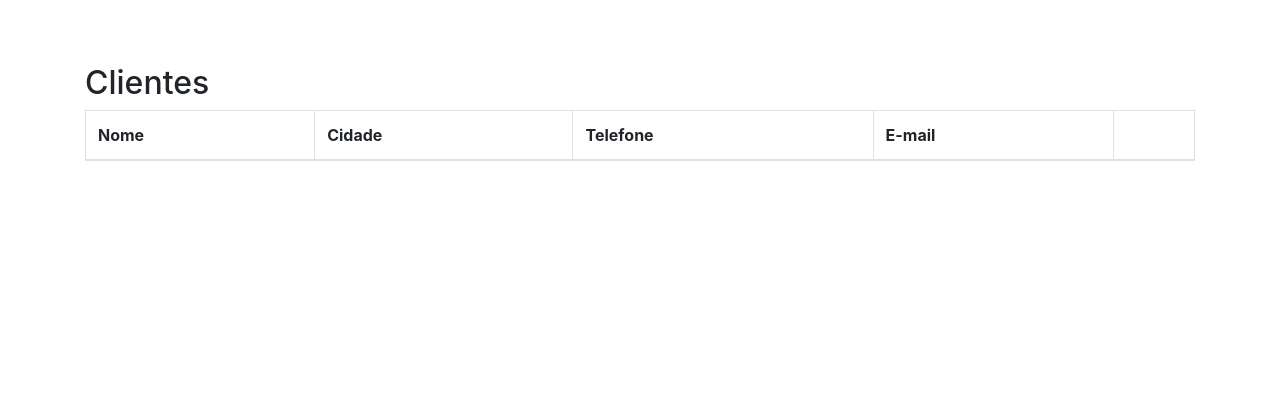
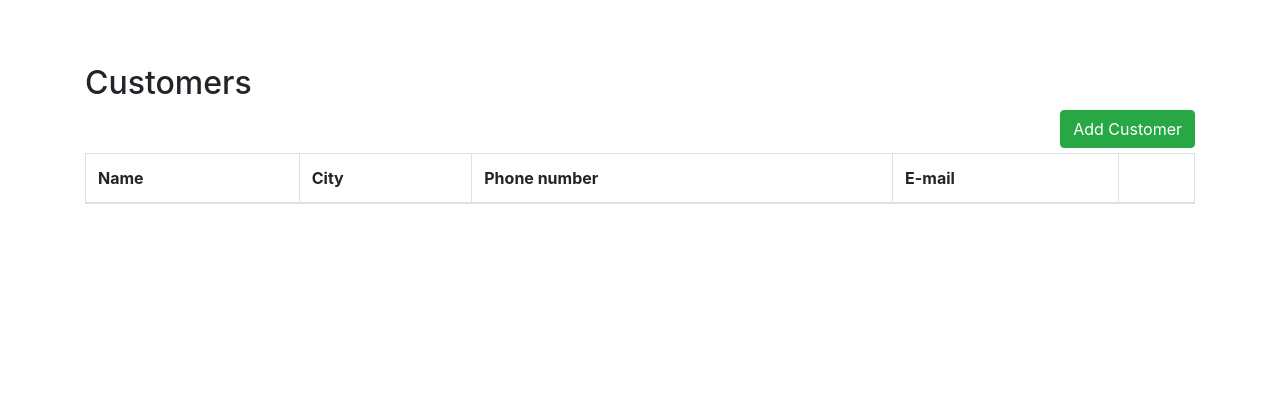
Before and after one commit to mrlucasrib/CustomerAdministration, a Django app: page /customer/list/ in a window 1280 px wide. Shown: the part 56-459 px from the top of the page. Run offline with Django 3.2, Linux system fonts and the light colour scheme; data that the repository does not hold is empty.

Commit message:
🚧  Fix

```diff
--- a/core/templates/model-page.html
+++ b/core/templates/model-page.html
@@ -1,12 +1,11 @@
 <!doctype html>
-<html lang="pt-br">
+<html lang="en">
 
 <head>
     <meta charset="utf-8">
     <meta name="viewport" content="width=device-width, initial-scale=1, shrink-to-fit=no">
     <link rel="stylesheet" href="https://cdn.jsdelivr.net/npm/bootstrap@4.5.3/dist/css/bootstrap.min.css"
         integrity="sha384-TX8t27EcRE3e/ihU7zmQxVncDAy5uIKz4rEkgIXeMed4M0jlfIDPvg6uqKI2xXr2" crossorigin="anonymous">
-    <title>Hello, world!</title>
 </head>
 
 <body class="d-flex flex-column">
--- a/customer/templates/customer/customer_list.html
+++ b/customer/templates/customer/customer_list.html
@@ -1,13 +1,15 @@
 {% extends "model-page.html" %}
 
 {% block content %}
-    <h2>Clientes</h2>
+    <h2>Customers</h2>
+    <a href="{% url "customer:customer-create" %}"></a>
+    <button class="btn btn-success" style="margin-bottom: 5px; float: right;">Add Customer</button>
     <table class="table table-bordered">
         <thead>
             <tr>
-                <th>Nome</th>
-                <th>Cidade</th>
-                <th>Telefone</th>
+                <th>Name</th>
+                <th>City</th>
+                <th>Phone number</th>
                 <th>E-mail</th>
                 <th></th>
             </tr>
@@ -15,7 +17,12 @@
         <tbody>
             {% for customer in customer_list %}
             <tr>
-                <th>{{customer.first_name}}}</th>
+                <th>{{customer.get_full_name}}</th>
+                <th>{{customer.get_full_city}}</th>
+                <th>{{customer.get_full_phone_number}}</th>
+                <th>{{customer.email}}</th>
+                <th><button class="btn btn-danger">DELETE</button>
+                </th>
             </tr>
             {% endfor %}
         </tbody>
```
